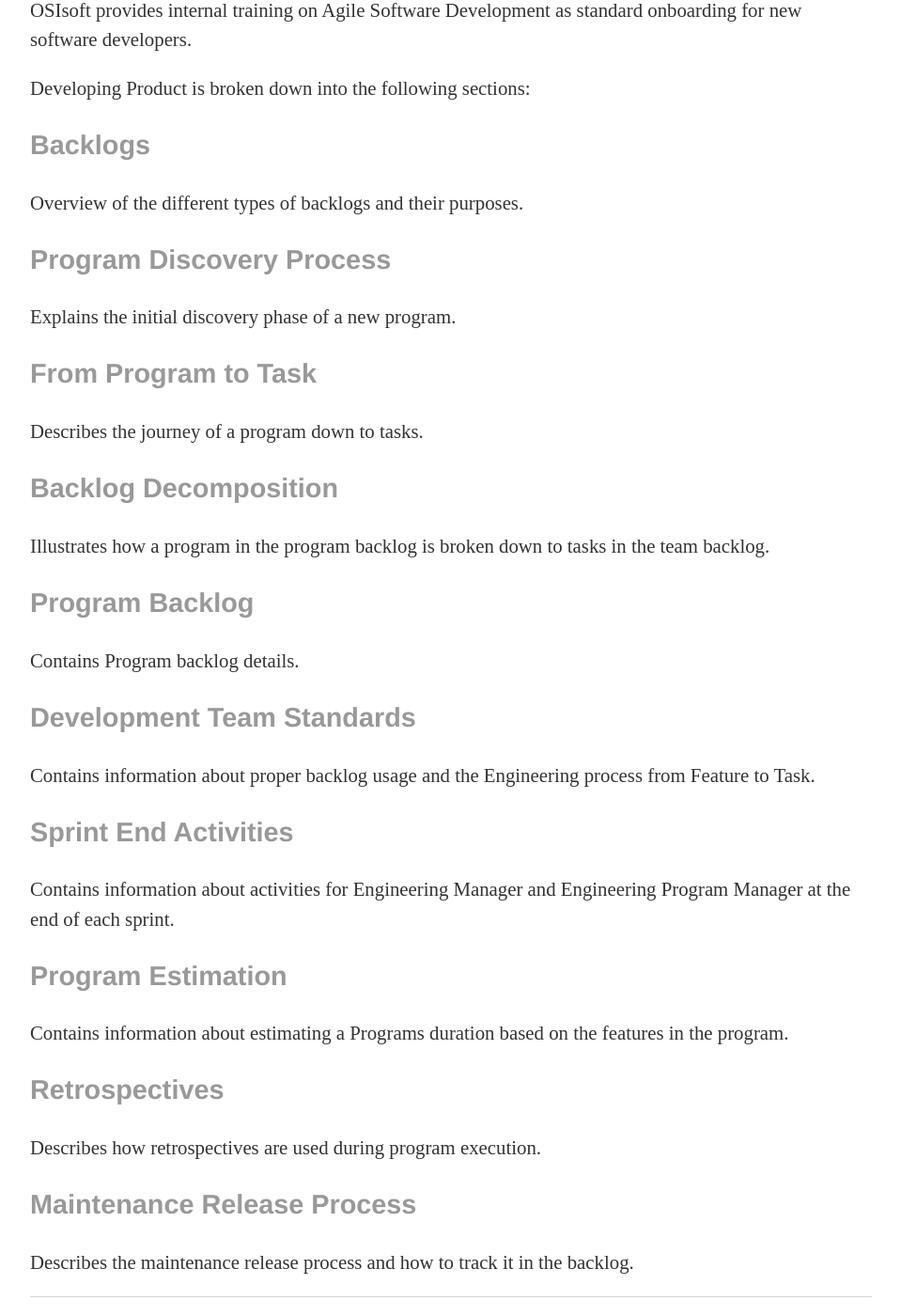
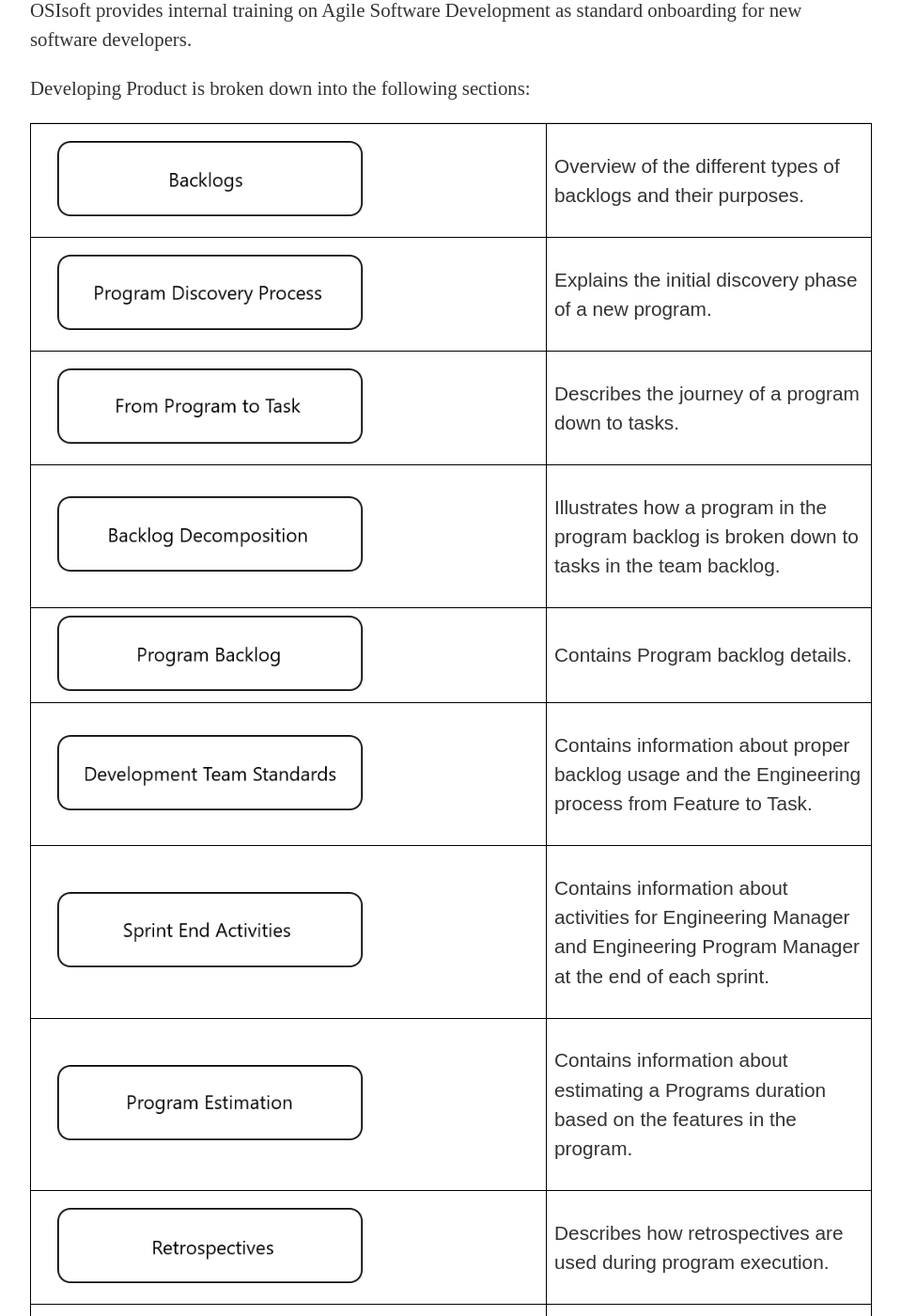
Before and after one commit to OSIEng/osieng.github.io, a Jekyll site: the page built from process/index.html, in a window 1280 px wide and 1400 px high, scrolled down 476 px. Shown: the whole window at 94% size, without its empty margins (160-1119 px from the left). Built offline with Jekyll 4.4.1, drawn with Linux system fonts in a browser that asks for light colours.

Commit message:
process-format
Reformatted process page

```diff
--- a/process/index.html
+++ b/process/index.html
@@ -31,54 +31,66 @@
 
 <p>Developing Product is broken down into the following sections:</p>
 
-<a href="/backlogs">
-	<h3>Backlogs</h3>
-</a>
-<p>Overview of the different types of backlogs and their purposes.</p>
-
-<a href="/program_discovery_process">
-	<h3>Program Discovery Process</h3>
-</a>
-<p>Explains the initial discovery phase of a new program.</p>
-
-<a href="/from_program_to_task">
-	<h3>From Program to Task</h3>
-</a>
-<p>Describes the journey of a program down to tasks.</p>
-
-<a href="/backlog_decomposition">
-	<h3>Backlog Decomposition</h3>
-</a>
-<p>Illustrates how a program in the program backlog is broken down to tasks in the team backlog.</p>
-
-<a href="/program_backlog">
-	<h3>Program Backlog</h3>
-</a>
-<p>Contains Program backlog details.</p>
-
-<a href="/development_team_standards">
-	<h3>Development Team Standards</h3>
-</a>
-<p>Contains information about proper backlog usage and the Engineering process from Feature to Task.</p>
-
-<a href="/sprint_end_activities">
-	<h3>Sprint End Activities</h3>
-</a>
-<p>Contains information about activities for Engineering Manager and Engineering Program Manager at the end of each sprint.</p>
-
-<a href="/program_estimation">
-	<h3>Program Estimation</h3>
-</a>
-<p>Contains information about estimating a Programs duration based on the features in the program.</p>
-
-<a href="/retrospectives">
-	<h3>Retrospectives</h3>
-</a>
-<p>Describes how retrospectives are used during program execution.</p>
-
-<a href="/maintenance_release_process">
-	<h3>Maintenance Release Process</h3>
-</a>
-<p>Describes the maintenance release process and how to track it in the backlog.</p>
+<table>
+	<tr>
+		<td><a href="/backlogs">
+			<img src="/images/Backlogs.PNG" alt="Backlogs" style="height:80px" hspace="20">
+		</a></td>
+		<td><p>Overview of the different types of backlogs and their purposes.</p></td>
+	</tr>
+	<tr>
+		<td><a href="/program_discovery_process">
+			<img src="/images/DiscoveryProcess.PNG" alt="Program Discovery Process" style="height:80px" hspace="20">
+		</a></td>
+		<td><p>Explains the initial discovery phase of a new program.</p></td>
+	</tr>
+	<tr>
+		<td><a href="/from_program_to_task">
+			<img src="/images/ProgramToTask.PNG" alt="From Program to Task" style="height:80px" hspace="20">
+		</a></td>
+		<td><p>Describes the journey of a program down to tasks.</p></td>
+	</tr>
+	<tr>
+		<td><a href="/backlog_decomposition">
+			<img src="/images/BacklogDecomposition.PNG" alt="Backlog Decomposition" style="height:80px" hspace="20">
+		</a></td>
+		<td><p>Illustrates how a program in the program backlog is broken down to tasks in the team backlog.</p></td>
+	</tr>
+	<tr>
+		<td><a href="/program_backlog">
+			<img src="/images/ProgramBacklog.PNG" alt="Program Backlog" style="height:80px" hspace="20">
+		</a></td>
+		<td><p>Contains Program backlog details.</p></td>
+	</tr>
+	<tr>
+		<td><a href="/development_team_standards">
+			<img src="/images/DevTeamStandards.PNG" alt="Development Team Standards" style="height:80px" hspace="20">
+		</a></td>
+		<td><p>Contains information about proper backlog usage and the Engineering process from Feature to Task.</p></td>
+	</tr>
+	<tr>
+		<td><a href="/sprint_end_activities">
+			<img src="/images/SprintEndActivities.PNG" alt="Sprint End Activities" style="height:80px" hspace="20">
+		</a></td>
+		<td><p>Contains information about activities for Engineering Manager and Engineering Program Manager at the end of each sprint.</p></td>
+	</tr>
+	<tr>
+		<td><a href="/program_estimation">
+			<img src="/images/ProgramEstimation.PNG" alt="Program Estimation" style="height:80px" hspace="20">
+		</a></td>
+		<td><p>Contains information about estimating a Programs duration based on the features in the program.</p></td>
+	</tr>
+	<tr>
+		<td><a href="/retrospectives">
+			<img src="/images/Retrospectives.PNG" alt="Retrospectives" style="height:80px" hspace="20">
+		</a></td>
+		<td><p>Describes how retrospectives are used during program execution.</p></td>
+	</tr>
+	<tr>
+		<td><a href="/maintenance_release_process">
+			<img src="/images/MaintReleaseProcess.PNG" alt="Maintenance Release Process" style="height:80px" hspace="20">
+		</a></td>
+		<td><p>Describes the maintenance release process and how to track it in the backlog.</p></td>
+	</tr>
 
 </div>
```
Also changed, not shown: images/BacklogDecomposition.PNG (added), images/Backlogs.PNG (added), images/DevTeamStandards.PNG (added), images/DiscoveryProcess.PNG (added), images/MaintReleaseProcess.PNG (added), images/ProgramBacklog.PNG (added), images/ProgramEstimation.PNG (added), images/ProgramToTask.PNG (added), images/Retrospectives.PNG (added), images/SprintEndActivities.PNG (added).
